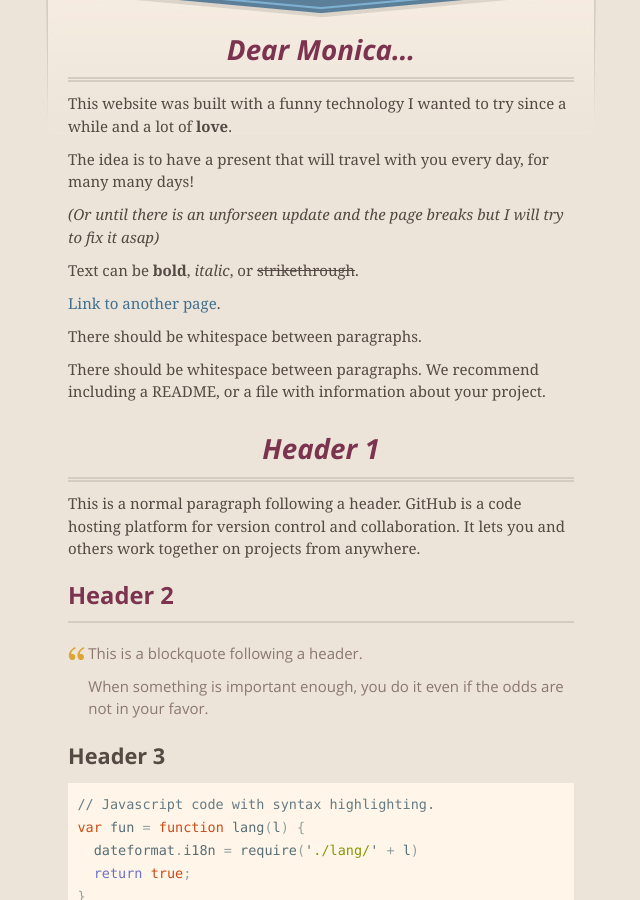
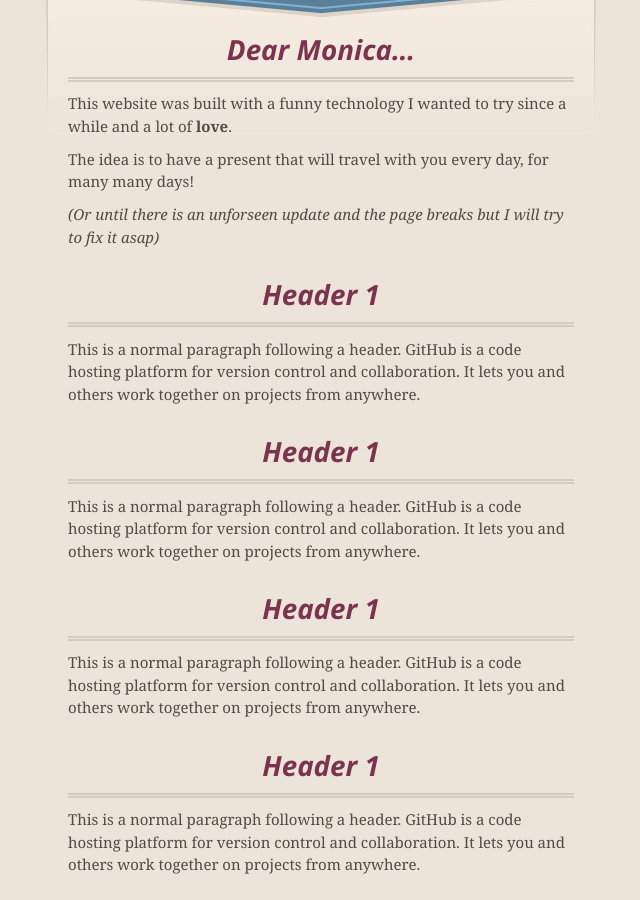
Before and after one commit to monisbday/monisbday.github.io, a Jekyll site: the page built from index.md, in a window 1280 px wide and 900 px high, scrolled down 197 px. Shown: the whole window, without its empty margins (319-959 px from the left). Built offline with Jekyll 4.4.1, drawn with Linux system fonts in a browser that asks for light colours; our own code applies the rules of GitHub Pages for plain Markdown files; some of the changed text lies outside the part shown.

Commit message:
Added text

````diff
--- a/index.md
+++ b/index.md
@@ -10,17 +10,22 @@ The idea is to have a present that will travel with you every day, for many many
 
 _(Or until there is an unforseen update and the page breaks but I will try to fix it asap)_
 
-Text can be **bold**, _italic_, or ~~strikethrough~~.
+# Header 1
 
-[Link to another page](./another-page.html).
-
-There should be whitespace between paragraphs.
-
-There should be whitespace between paragraphs. We recommend including a README, or a file with information about your project.
+This is a normal paragraph following a header. GitHub is a code hosting platform for version control and collaboration. It lets you and others work together on projects from anywhere.
 
 # Header 1
 
 This is a normal paragraph following a header. GitHub is a code hosting platform for version control and collaboration. It lets you and others work together on projects from anywhere.
+
+# Header 1
+
+This is a normal paragraph following a header. GitHub is a code hosting platform for version control and collaboration. It lets you and others work together on projects from anywhere.
+
+# Header 1
+
+This is a normal paragraph following a header. GitHub is a code hosting platform for version control and collaboration. It lets you and others work together on projects from anywhere.
+
 
 ## Header 2
 
@@ -123,9 +128,6 @@ end
 </dl>
 
 ```
-Long, single-line code blocks should not wrap. They should horizontally scroll if they are too long. This line should be long enough to demonstrate this.
+And for the final surprise (No, it's not a video singing or saying happy birthday)...
 ```
 {% include googleDrivePlayer.html id=page.driveId %}
-```
-The final element.
-```
````
